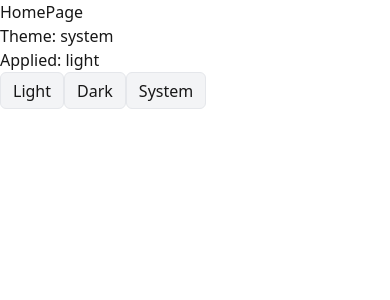
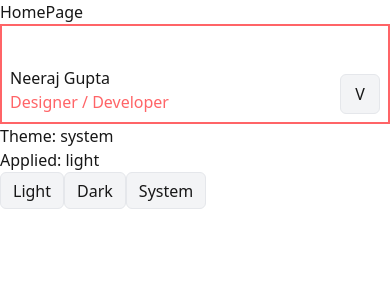
Before and after one commit to theneerajgupta/theneerajgupta-website, a Next.js app: page / in a window 390 px wide. Shown: the top 300 px of the page. Built offline with nearby package versions, Linux system fonts and the light colour scheme.

Commit message:
chore: Example Server+Client Component

```diff
--- a/app/page.tsx
+++ b/app/page.tsx
@@ -1,9 +1,11 @@
+import HeaderContainer from '../components/header/HeaderContainer';
 import { TestTheme } from './TestTheme';
 
 export default function Home() {
   return (
     <div>
       HomePage
+      <HeaderContainer />
       <TestTheme />
     </div>
   );
--- /dev/null
+++ b/components/header/Header.tsx
@@ -0,0 +1,24 @@
+type HeaderProps = {
+  menuState: boolean;
+  onClick: () => void;
+};
+
+const Header = ({ menuState, onClick }: HeaderProps) => {
+  return (
+    <div className='border-2 border-red-400 texture-diagonal-1 p-2 pt-10 flex justify-between items-end'>
+      <div>
+        <div>Neeraj Gupta</div>
+        <div className='text-red-400'>Designer / Developer</div>
+      </div>
+      <button
+        type='button'
+        className='flex items-center justify-center border-2 aspect-square min-h-10 md:hidden'
+        onClick={onClick}
+      >
+        {menuState ? 'M' : 'V'}
+      </button>
+    </div>
+  );
+};
+
+export default Header;
--- /dev/null
+++ b/components/header/HeaderContainer.tsx
@@ -0,0 +1,16 @@
+'use client';
+
+import { useState } from 'react';
+import Header from './Header';
+
+const HeaderContainer = () => {
+  const [menuOpen, setMenuOpen] = useState(false);
+
+  const handleToggleMenu = () => {
+    setMenuOpen((prev) => !prev);
+  };
+
+  return <Header menuState={menuOpen} onClick={handleToggleMenu} />;
+};
+
+export default HeaderContainer;
```
